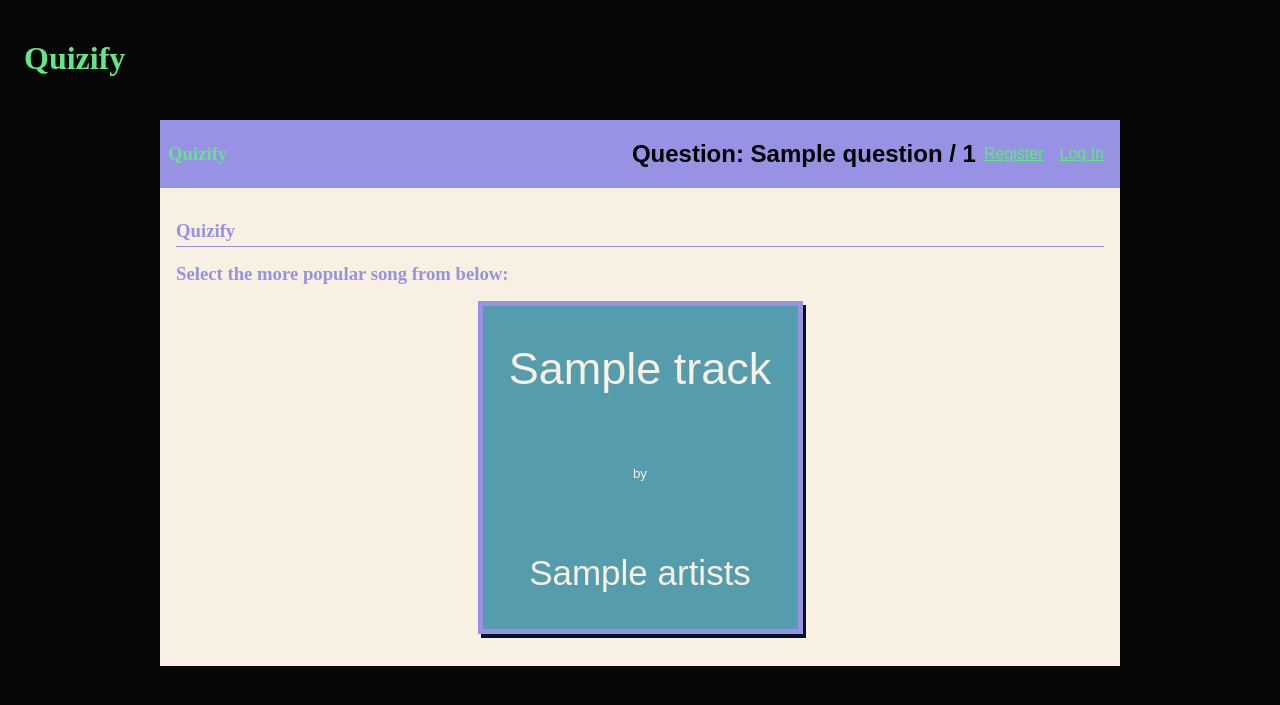
After one commit to TheAiden02/Quizify, a Flask app: template my_code/templates/gameCards.html in a window 1280 px wide. The commit adds this page. Shown: the top 705 px of the page. Run offline with Flask 3, Linux system fonts and the light colour scheme; the template is opened without the code that fills it: most values are stand-ins (such as "Sample title", 1, 10 or a date in 2020).

Commit message:
Seperated home page from game cards + adjusted routes but its still broken

```diff
--- a/my_code/routes.py
+++ b/my_code/routes.py
@@ -99,4 +99,57 @@ def callback():
     session['question'] = session.get('question', -1)  #define question counter
     session['question_Number'] = session.get('question_Number', -1)  #Set number of questions -- infiate mode to come
 
-    return redirect(url_for('home'))
+    return redirect(url_for('home.html'))
+
+
+
+@app.route('/gameCards', methods=['GET','POST'])
+def game_cards():
+    print("HELP")
+    #Get game mode
+    selected_option = request.form.get('question_Number')
+    if question_Number:
+        # Store the selected option in session
+        session['question_Number'] = selected_option
+
+    # Get current user's saved tracks
+    saved_tracks = []
+    index = 0
+    while True:
+        results = sp.current_user_saved_tracks(limit=50, offset=index)
+        if len(results['items']):
+            saved_tracks.extend(results['items'])
+            index += 50
+        else:
+            break
+    # Randomly select two tracks from user's saved tracks
+    items = random.sample(saved_tracks, 2)
+    choices = []
+    for item in items:
+        name = item['track']['name']
+        uri = item['track']['uri']
+        popularity = item['track']['popularity']
+        artists = item['track']['artists']
+        artist_names = [artist['name'] for artist in artists]
+        artist_names_str = ', '.join(artist_names)
+        choice = {
+                'name': name,
+                'uri': uri,
+                'popularity': popularity,
+                'artists': artist_names_str
+            }
+        choices.append(choice)
+    # Find the more popular track. If tracks are tied, reload page and regenerate choices.
+    most_popular = choices[0]
+    if choices[1]['popularity'] > most_popular['popularity']:
+        most_popular = choices[1]
+    elif choices[1]['popularity'] == most_popular['popularity']:
+        return redirect(url_for('game_cards'))
+
+    # Count how many question played
+    session['question'] +=1
+    question = session['question']
+    session['song_choices'] = choices
+    session['most_popular'] = most_popular['name']
+    print('test')
+    return render_template('gameCards.html', choices=choices, question=question, question_Number=question_Number)
--- /dev/null
+++ b/my_code/templates/gameCards.html
@@ -0,0 +1,23 @@
+{% extends 'base.html' %}
+{% block question %}
+<h2>
+    Question: {{ question }} / {{question_Number}}
+</h2>
+{% endblock %}
+{% block header %}
+    <h1>{% block title %}Quizify{% endblock %}</h1>
+{%endblock %}
+{%block content %}
+    <h1>Select the more popular song from below:</h1>
+    <ul>
+        {% for track in choices %}
+            <li>
+                <form class="cards" action="{{ url_for('grade') }}" method="post">
+                    <button type="submit" name="selected_track" value="{{ track['name'] }}">
+                    <span class="title"> {{ track['name'] }}</span> by <span class="artist">{{ track['artists'] }}</span>
+                    </button>
+                </form>
+            </li>
+        {% endfor %}
+    </ul>
+{%endblock %}
```
Also changed, not shown: my_code/templates/home.html (+2 -13 lines).
